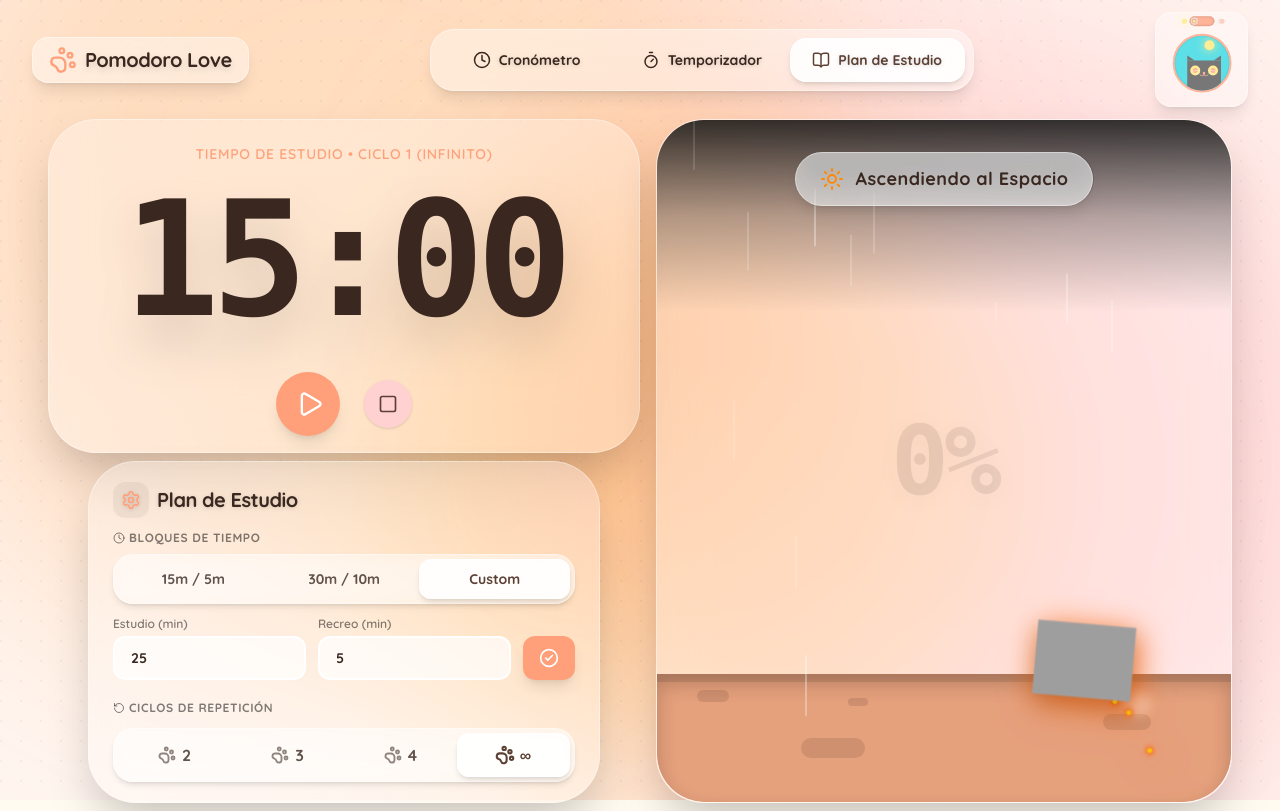
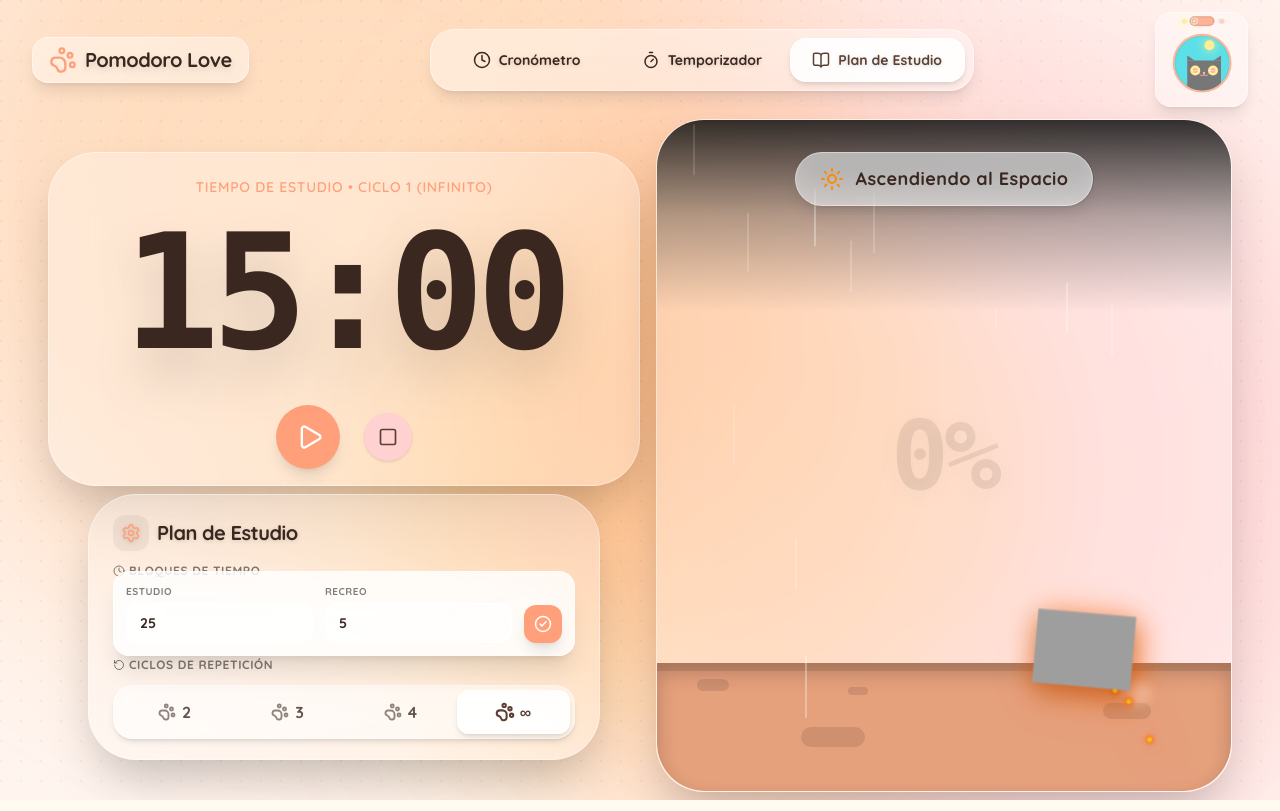
Before and after one commit to FabianCartes/Pomodoro-love, a React (Vite) app: page / in a window 1280 px wide. Both pictures are taken after a click on the button "Custom". Built offline with nearby package versions, Linux system fonts and the light colour scheme.

Commit message:
fix: optimize cinematic break performance, prevent scroll on custom config, and fix animation progress jumps

```diff
--- a/src/components/scene/ChromaKeyVideo.jsx
+++ b/src/components/scene/ChromaKeyVideo.jsx
@@ -16,11 +16,21 @@ export const ChromaKeyVideo = ({ src, className }) => {
       if (video.paused || video.ended) {
         return;
       }
+      // Limit processing resolution to max 480px wide for performance
+      const MAX_WIDTH = 480;
+      let targetWidth = video.videoWidth;
+      let targetHeight = video.videoHeight;
 
-      // Ensure canvas matches video dimensions
-      if (canvas.width !== video.videoWidth) {
-        canvas.width = video.videoWidth;
-        canvas.height = video.videoHeight;
+      if (targetWidth > MAX_WIDTH) {
+        const ratio = MAX_WIDTH / targetWidth;
+        targetWidth = MAX_WIDTH;
+        targetHeight = Math.floor(targetHeight * ratio);
+      }
+
+      // Ensure canvas matches target dimensions
+      if (canvas.width !== targetWidth || canvas.height !== targetHeight) {
+        canvas.width = targetWidth;
+        canvas.height = targetHeight;
       }
 
       // Draw the current video frame to the canvas
--- a/src/components/scene/ProgressiveScene.jsx
+++ b/src/components/scene/ProgressiveScene.jsx
@@ -81,8 +81,9 @@ export const ProgressiveScene = ({ isDark }) => {
     return null; // Handled by App.jsx layout
   }
 
-  const totalTime = currentPhase === 'study' ? studyConfig.studyTime : studyConfig.breakTime;
-  const progress = totalTime > 0 ? 1 - (timeRemaining / totalTime) : 0; // 0.0 to 1.0
+  // Safely get progress (0.0 to 1.0) using the already calculated percentage
+  const { progressPercentage } = useTimer();
+  const progress = progressPercentage ? Math.max(0, Math.min(1, progressPercentage / 100)) : 0;
 
   if (currentPhase === 'break') {
     return (
--- a/src/components/scene/UniverseBackground.jsx
+++ b/src/components/scene/UniverseBackground.jsx
@@ -93,7 +93,7 @@ export const UniverseBackground = () => {
     const nebulaMesh = new THREE.Mesh(bgGeometry, bgMaterial);
     universe.add(nebulaMesh);
 
-    const particleCount = 65000;
+    const particleCount = 15000;
     const starGeometry = new THREE.BufferGeometry();
 
     const positions = new Float32Array(particleCount * 3);
--- a/src/components/timer/ConfigPanel.jsx
+++ b/src/components/timer/ConfigPanel.jsx
@@ -48,7 +48,12 @@ export const ConfigPanel = ({ isDark }) => {
           <label className={`block text-xs font-bold uppercase tracking-wider ${mutedText} flex items-center gap-1`}>
             <Clock size={12} /> Bloques de Tiempo
           </label>
-          <div className={`flex p-1 rounded-[1.25rem] backdrop-blur-sm shadow-md ${isDark ? 'bg-black/30 border border-white/10' : 'bg-white/40 border border-white/40'} relative`}>
+          <div className="relative">
+            {/* Presets Segmented Control */}
+            <motion.div
+              animate={{ opacity: isCustom ? 0 : 1, pointerEvents: isCustom ? 'none' : 'auto' }}
+              className={`flex p-1 rounded-[1.25rem] backdrop-blur-sm shadow-md ${isDark ? 'bg-black/30 border border-white/10' : 'bg-white/40 border border-white/40'} relative transition-opacity duration-300`}
+            >
               {[
                 { id: '15m', label: '15m / 5m', action: () => { setIsCustom(false); updateStudyConfig(15, 5); } },
                 { id: '30m', label: '30m / 10m', action: () => { setIsCustom(false); updateStudyConfig(30, 10); } },
@@ -73,47 +78,48 @@ export const ConfigPanel = ({ isDark }) => {
                   {tab.label}
                 </button>
               ))}
-          </div>
-        </div>
+            </motion.div>
 
-        {/* Custom Input Fields */}
+            {/* Custom Input Fields as absolute overlay to prevent height expansion */}
             <AnimatePresence>
               {isCustom && (
                 <motion.div
-              initial={{ opacity: 0, height: 0, scale: 0.95 }}
-              animate={{ opacity: 1, height: 'auto', scale: 1 }}
-              exit={{ opacity: 0, height: 0, scale: 0.95 }}
-              className="flex items-end gap-3"
+                  initial={{ opacity: 0, y: 10, scale: 0.95 }}
+                  animate={{ opacity: 1, y: 0, scale: 1 }}
+                  exit={{ opacity: 0, y: 10, scale: 0.95 }}
+                  className={`absolute -top-4 left-0 right-0 flex items-end gap-3 p-3 rounded-2xl z-20 backdrop-blur-xl shadow-xl border ${isDark ? 'bg-black/60 border-white/10' : 'bg-white/80 border-white/60'}`}
                 >
                   <div className="flex-1">
-                <label className={`block text-xs font-semibold mb-1 ${mutedText}`}>Estudio (min)</label>
+                    <label className={`block text-[10px] font-bold mb-1 uppercase tracking-wider ${mutedText}`}>Estudio</label>
                     <input
                       type="number"
                       value={customStudy}
                       onChange={(e) => setCustomStudy(Number(e.target.value))}
-                  className={`w-full rounded-xl px-4 py-2.5 text-sm font-bold outline-none border-2 transition-all ${isDark ? 'bg-black/40 border-white/10 text-white focus:border-cat-accent' : 'bg-white/70 border-white text-cat-dark focus:border-cat-accent'}`}
+                      className={`w-full rounded-xl px-3 py-2 text-sm font-bold outline-none border-2 transition-all ${isDark ? 'bg-black/40 border-white/10 text-white focus:border-cat-accent' : 'bg-white/70 border-white text-cat-dark focus:border-cat-accent'}`}
                     />
                   </div>
                   <div className="flex-1">
-                <label className={`block text-xs font-semibold mb-1 ${mutedText}`}>Recreo (min)</label>
+                    <label className={`block text-[10px] font-bold mb-1 uppercase tracking-wider ${mutedText}`}>Recreo</label>
                     <input
                       type="number"
                       value={customBreak}
                       onChange={(e) => setCustomBreak(Number(e.target.value))}
-                  className={`w-full rounded-xl px-4 py-2.5 text-sm font-bold outline-none border-2 transition-all ${isDark ? 'bg-black/40 border-white/10 text-white focus:border-cat-accent' : 'bg-white/70 border-white text-cat-dark focus:border-cat-accent'}`}
+                      className={`w-full rounded-xl px-3 py-2 text-sm font-bold outline-none border-2 transition-all ${isDark ? 'bg-black/40 border-white/10 text-white focus:border-cat-accent' : 'bg-white/70 border-white text-cat-dark focus:border-cat-accent'}`}
                     />
                   </div>
                   <motion.button
                     whileHover={{ scale: 1.05 }}
                     whileTap={{ scale: 0.95 }}
-                onClick={applyCustom}
-                className={`h-[44px] px-4 rounded-xl shadow-lg flex items-center justify-center transition-colors ${isDark ? 'bg-cat-peach text-cat-dark hover:bg-cat-accent' : 'bg-cat-accent text-white hover:bg-cat-peach'}`}
+                    onClick={() => { applyCustom(); setIsCustom(false); }}
+                    className={`h-[38px] w-[38px] shrink-0 rounded-xl shadow-lg flex items-center justify-center transition-colors ${isDark ? 'bg-cat-peach text-cat-dark hover:bg-cat-accent' : 'bg-cat-accent text-white hover:bg-cat-peach'}`}
                   >
-                <CheckCircle2 size={20} />
+                    <CheckCircle2 size={18} />
                   </motion.button>
                 </motion.div>
               )}
             </AnimatePresence>
+          </div>
+        </div>
 
         {/* Cycle Config */}
         <div className="space-y-2 pt-2">
```
Lines whose indentation alone changed are shown as unchanged.
